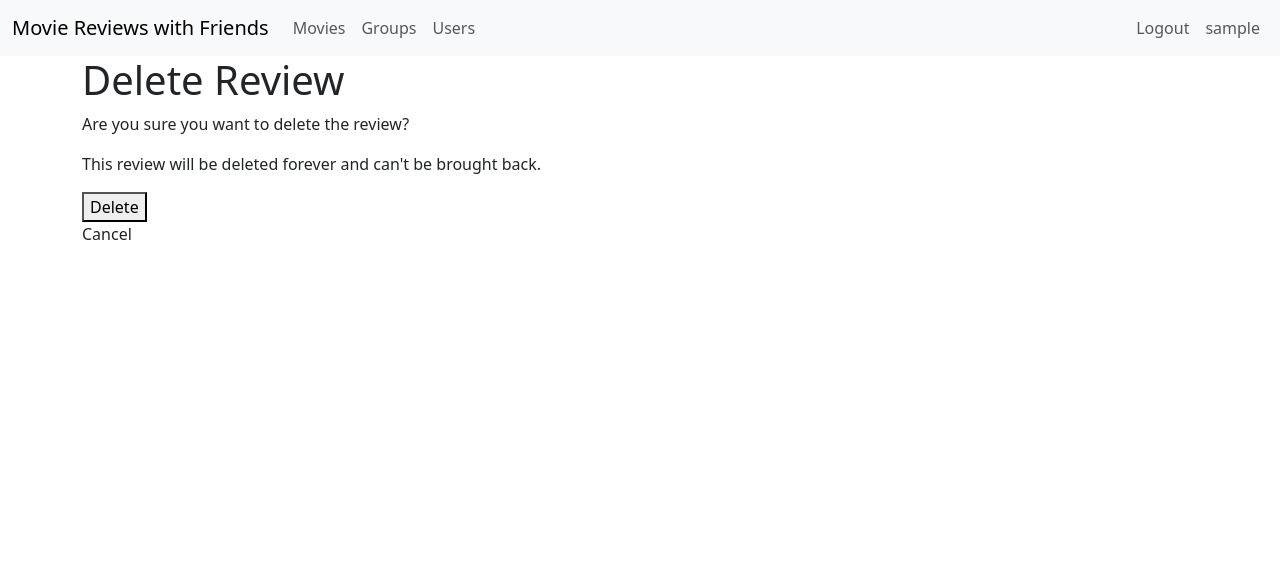
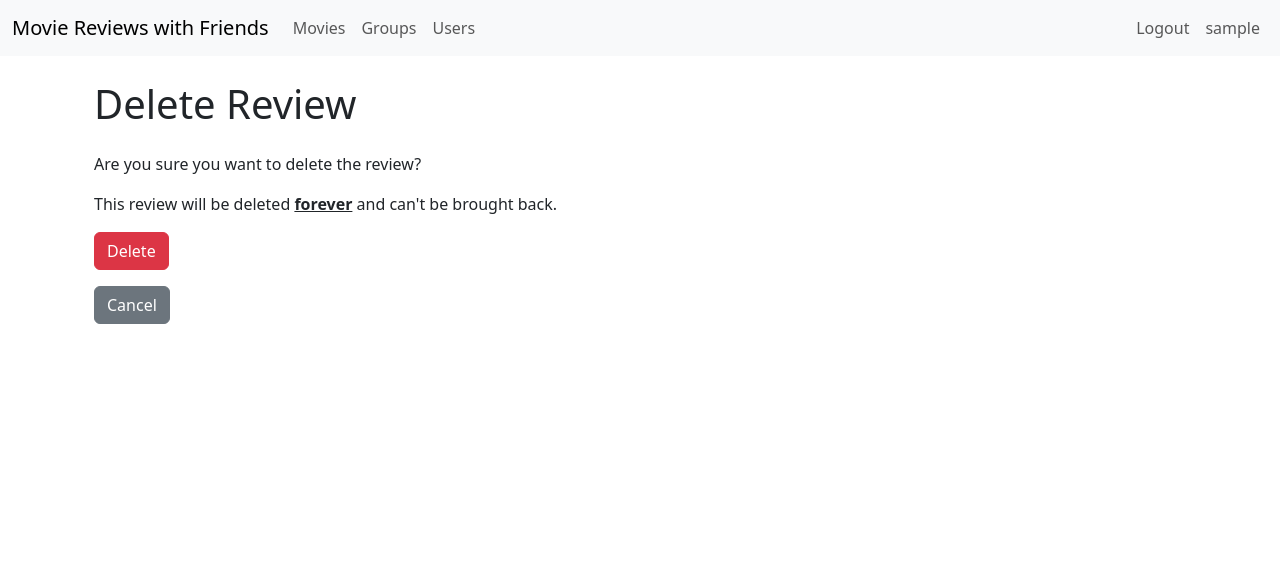
Before and after one commit to NixTS/movie-reviews-with-friends, a Django app: page /reviews/1/1/1/delete_review in a window 1280 px wide. Shown: the top 564 px of the page. Run offline with Django 4.2, Linux system fonts and the light colour scheme; a user stored in the database is signed in; tables that the repository leaves empty hold one stand-in row (values such as "Sample post"); parts of the project's set-up code (start-up, migrations or seed data) failed here and were passed over.

Commit message:
Style delete reviews page and add back url

```diff
--- a/reviews/templates/reviews/delete_review.html
+++ b/reviews/templates/reviews/delete_review.html
@@ -4,14 +4,17 @@
 
 {% block content %}
 
-<h1>Delete Review</h1>
-<p>Are you sure you want to delete the review?</p>
-<p>This review will be deleted forever and can't be brought back.</p>
-<form method="post" action="">
-    {% csrf_token %}
-    <button type="submit">Delete</button>
-</form>
+<div class="container mt-4">
+    <h2 class="text-left display-6 mb-4">Delete Review</h2>
+    <p>Are you sure you want to delete the review?</p>
+    <p>This review will be deleted <strong><u>forever</u></strong> and can't be brought back.</p>
 
-<a href="{% url 'movie_review' group_id=review.review_group_id movie_id=review.review_movie_id %}">Cancel</a>
+    <form method="post" action="">
+        {% csrf_token %}
+        <button type="submit" class="btn btn-danger">Delete</button>
+    </form>
+
+    <a href="{% url 'movie_review' group_id=review.review_group_id movie_id=review.review_movie_id %}" class="btn btn-secondary mt-3">Cancel</a>
+</div>
 
 {% endblock %}
```
